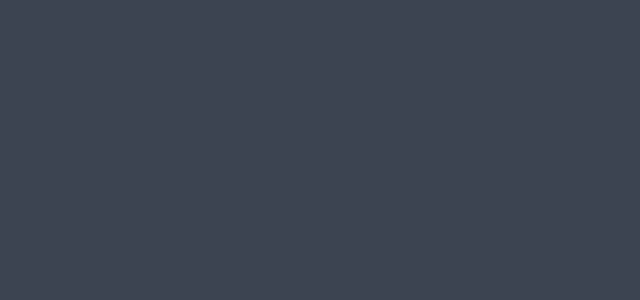
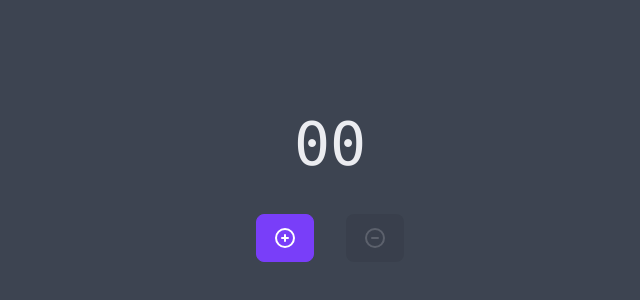
Before and after one commit to OscarVillanueva/pure-react, a React app: page /counter in a window 1280 px wide. Shown: the part 212-512 px from the top of the page, without its empty margins (310-950 px from the left). Built offline with nearby package versions, Linux system fonts and the light colour scheme.

Commit message:
:sparkles: counter app

```diff
--- a/src/App.tsx
+++ b/src/App.tsx
@@ -9,6 +9,7 @@ import { BrowserRouter as Router, Switch, Route } from 'react-router-dom';
 // Components
 import Home from 'pages/Home';
 import RedditList from 'pages/RedditList'
+import Counter from 'pages/Counter';
 
 const App = () => {
   return (
@@ -24,6 +25,11 @@ const App = () => {
           path = "/reddit"
           component = { RedditList }
         />
+        <Route
+          exact
+          path = "/counter"
+          component = { Counter }
+        />
       </Switch>
     </Router>
   );
--- /dev/null
+++ b/src/context/CounterMachine.ts
@@ -0,0 +1,39 @@
+import { createMachine, assign } from "xstate";
+
+type CounterEvent =
+  | { type: 'INC' }
+  | { type: 'DEC' }
+
+type CounterContext = {
+  count: number
+}
+
+const CounterMachine = createMachine<CounterContext, CounterEvent>(
+  {
+    id: 'counter',
+    initial: 'idle',
+    context: {
+      count: 0
+    },
+    states: {
+      idle: {
+        on: {
+          INC: {
+            actions: ['increment']
+          },
+          DEC: {
+            actions: ['decrement']
+          }
+        }
+      }
+    }
+  },
+  {
+    actions: {
+      increment:  assign({ count: (context, event) => context.count + 1 }),
+      decrement: assign({ count: (context, event) => context.count > 0 ? context.count - 1 : 0 }),
+    }
+  }
+)
+
+export default CounterMachine
--- /dev/null
+++ b/src/pages/Counter.tsx
@@ -0,0 +1,69 @@
+import React, { FC, useEffect, useRef } from 'react'
+import { useMachine } from '@xstate/react';
+
+// Machines
+import CounterMachine from 'context/CounterMachine'
+
+const Counter: FC = () => {
+
+  const [machine, send] = useMachine(CounterMachine)
+
+  const counter = useRef<any>()
+
+  useEffect(() => {
+
+    if( counter.current ) {
+      counter.current.setAttribute("style", `--value: ${machine.context.count};`)
+    }
+
+  }, [machine.context])
+
+  const handleIncrement = () => {
+    send({
+      type: 'INC'
+    })
+  }
+
+  const handleDecrement = () => {
+    send({
+      type: 'DEC'
+    })
+  }
+
+  return (
+    <div className="flex flex-col justify-center items-center w-100 h-screen">
+
+      <span className="font-mono text-6xl countdown">
+        <span ref = { counter }></span>
+      </span>
+
+      <div className="flex mt-10">
+
+        <button
+          className="btn mr-8 btn-primary"
+          onClick = { handleIncrement }
+        >
+
+          <svg xmlns="http://www.w3.org/2000/svg" className="h-6 w-6" fill="none" viewBox="0 0 24 24" stroke="currentColor">
+            <path strokeLinecap="round" strokeLinejoin="round" strokeWidth={2} d="M12 9v3m0 0v3m0-3h3m-3 0H9m12 0a9 9 0 11-18 0 9 9 0 0118 0z" />
+          </svg>
+
+        </button>
+
+        <button
+          className="btn"
+          onClick = { handleDecrement }
+          disabled = { machine.context.count === 0 }
+        >
+
+          <svg xmlns="http://www.w3.org/2000/svg" className="h-6 w-6" fill="none" viewBox="0 0 24 24" stroke="currentColor">
+            <path strokeLinecap="round" strokeLinejoin="round" strokeWidth={2} d="M15 12H9m12 0a9 9 0 11-18 0 9 9 0 0118 0z" />
+          </svg>
+
+        </button>
+      </div>
+    </div>
+  );
+}
+
+export default Counter
```
